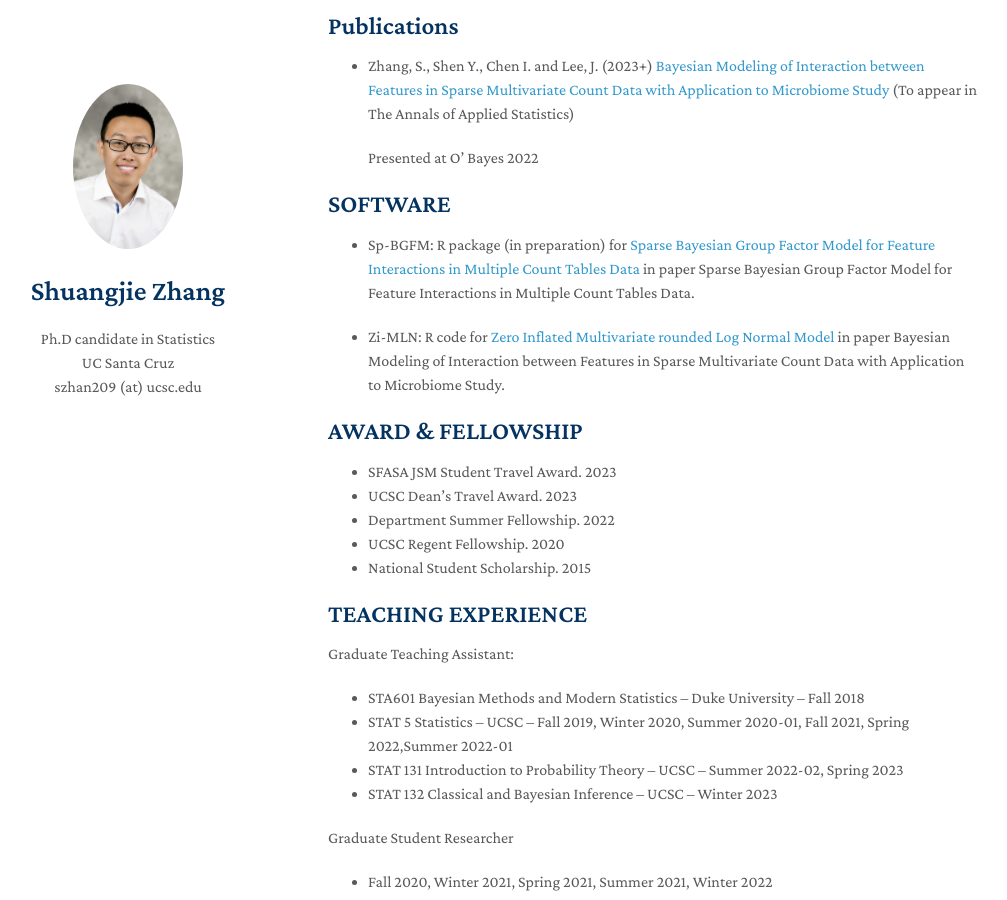
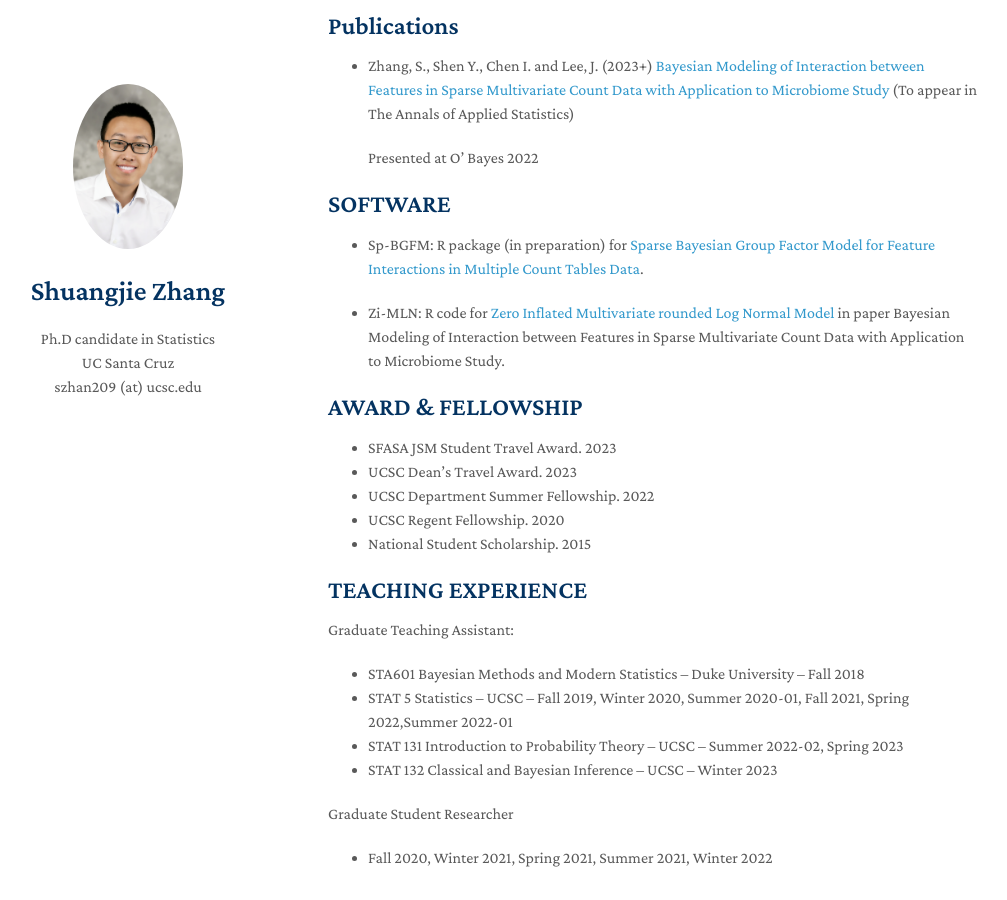
Before and after one commit to shuang-jie/shuang-jie.github.io, a Jekyll site: the page built from index.md, in a window 1280 px wide and 900 px high, scrolled down 595 px. Shown: the whole window, without its empty margins (142-1149 px from the left). Built offline with Jekyll 4.4.1, drawn with Linux system fonts in a browser that asks for light colours; nearby versions of some CDN libraries; a style sheet for code colours, icons or effects is not loaded.

Commit message:
Update index.md

```diff
--- a/index.md
+++ b/index.md
@@ -34,14 +34,14 @@ Welcome! I am currenly a Ph.D. candidate in Statistics surpervised by [Juhee Lee
 
 ## SOFTWARE
 
-* Sp-BGFM: R package (in preparation) for [Sparse Bayesian Group Factor Model for Feature Interactions in Multiple Count Tables Data](https://github.com/Zsj950708/SP-BGFM) in paper Sparse Bayesian Group Factor Model for Feature Interactions in Multiple Count Tables Data.
+* Sp-BGFM: R package (in preparation) for [Sparse Bayesian Group Factor Model for Feature Interactions in Multiple Count Tables Data](https://github.com/Zsj950708/SP-BGFM).
 
 * Zi-MLN:  R code for [Zero Inflated Multivariate rounded Log Normal Model](https://github.com/Zsj950708/ZI-MLN) in paper Bayesian Modeling of Interaction between Features in Sparse Multivariate Count Data with Application to Microbiome Study.
 
 ## AWARD & FELLOWSHIP
 * SFASA JSM Student Travel Award. 2023
 * UCSC Dean’s Travel Award. 2023
-* Department Summer Fellowship. 2022
+* UCSC Department Summer Fellowship. 2022
 * UCSC Regent Fellowship. 2020
 * National Student Scholarship. 2015
 
```
